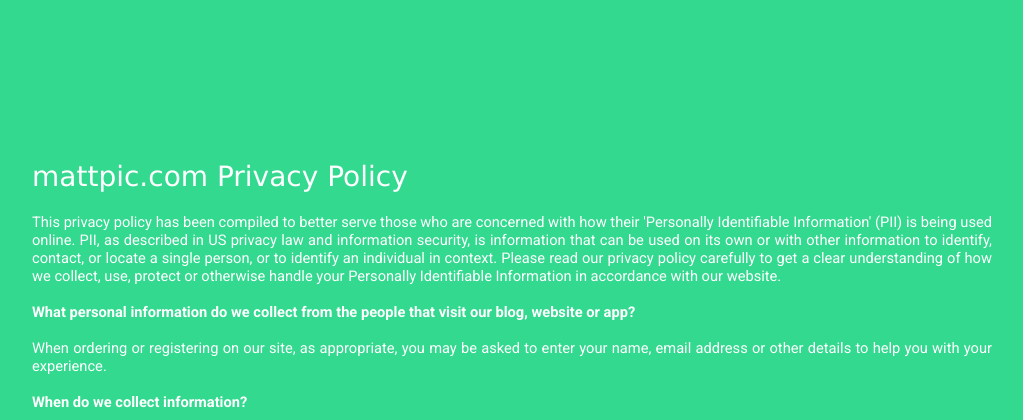
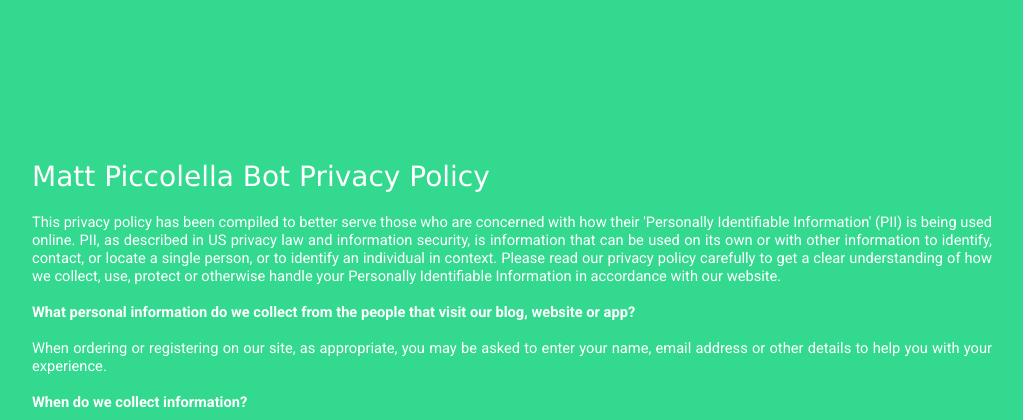
Before and after one commit to mattpiccolella/mattpic, a Flask app: page /matt-bot/privacy-policy in a window 1280 px wide. Shown: the top 420 px of the page, without its empty margins (128-1151 px from the left). Run offline with Flask 2, Linux system fonts and the light colour scheme; parts of the project's set-up code (start-up, migrations or seed data) failed here and were passed over.

Commit message:
Making small fix for title

```diff
--- a/app/templates/privacy.html
+++ b/app/templates/privacy.html
@@ -28,7 +28,7 @@
 }
 </style>
 <div class="wrapper">
-  <div id='ppHeader'>mattpic.com Privacy Policy</div><div id='ppBody'><div class='ppConsistencies'><div class='col-2'>
+  <div id='ppHeader'>Matt Piccolella Bot Privacy Policy</div><div id='ppBody'><div class='ppConsistencies'><div class='col-2'>
             <div class="quick-links text-center">Information Collection</div>
         </div><div class='col-2'>
             <div class="quick-links text-center">Information Usage</div>
```
